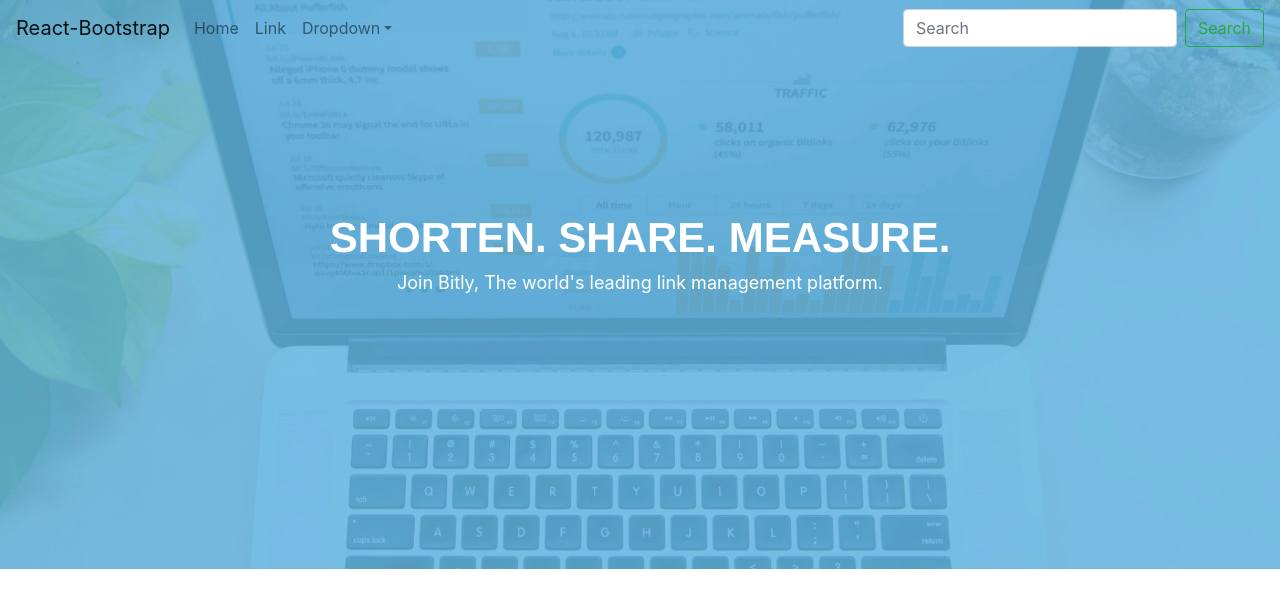
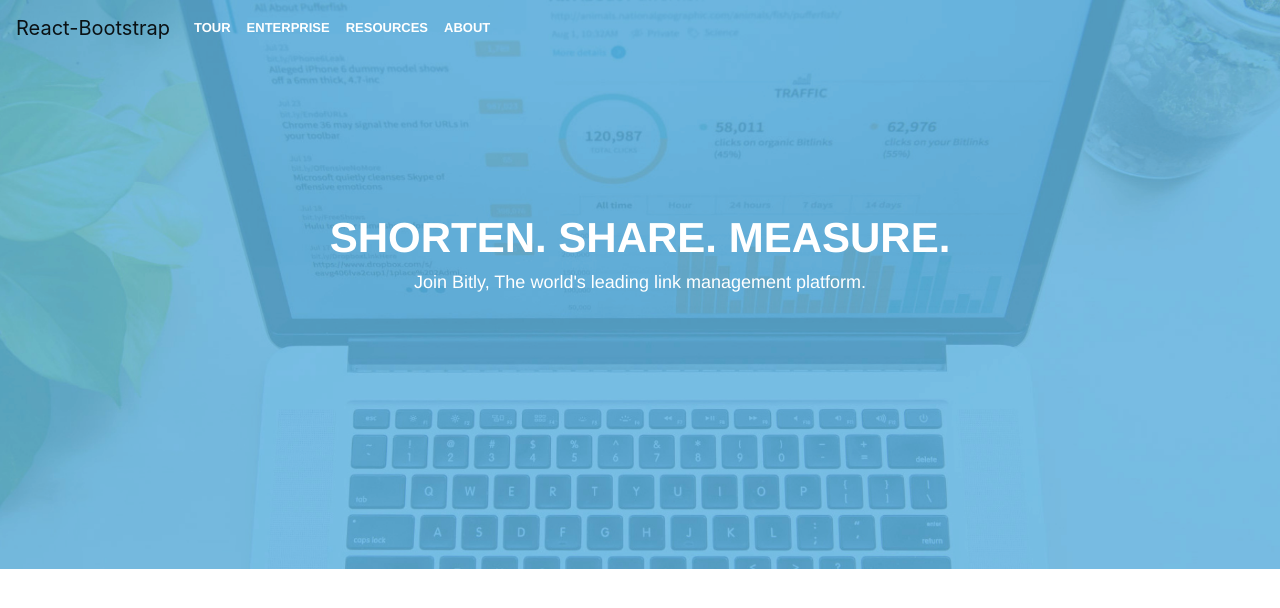
Before and after one commit to powerbarrusa/bitly-front-Barr-Covrigaru, a React (Create React App) app: page / in a window 1280 px wide. Shown: the top 608 px of the page. Built offline with nearby package versions, Linux system fonts and the light colour scheme.

Commit message:
navbar links set up with font and decent sizing. now to add logo, button and input field to come after.

```diff
--- a/src/App.css
+++ b/src/App.css
@@ -18,5 +18,13 @@
 
 .motto {
   color: white;
+  font-family: Helvetica;
   font-size: 18px;
 }
+
+.nav-link {
+  font-family: Helvetica !important;
+  color: white !important;
+  font-weight: bold !important;
+  font-size: 13px !important;
+}
--- a/src/components/Navbar.js
+++ b/src/components/Navbar.js
@@ -1,29 +1,20 @@
 import React from 'react'
-import { Navbar, Nav, NavDropdown, Form, FormControl, Button } from 'react-bootstrap'
+import { Navbar, Nav } from 'react-bootstrap'
 
 const BitlyBar = (props) => {
 
   return (
   <div className="App">
-    <Navbar bg="" expand="lg">
+    <Navbar expand="lg">
       <Navbar.Brand href="#home">React-Bootstrap</Navbar.Brand>
       <Navbar.Toggle aria-controls="basic-navbar-nav" />
       <Navbar.Collapse id="basic-navbar-nav">
         <Nav className="mr-auto">
-          <Nav.Link href="#home">Home</Nav.Link>
-          <Nav.Link href="#link">Link</Nav.Link>
-          <NavDropdown title="Dropdown" id="basic-nav-dropdown">
-            <NavDropdown.Item href="#action/3.1">Action</NavDropdown.Item>
-            <NavDropdown.Item href="#action/3.2">Another action</NavDropdown.Item>
-            <NavDropdown.Item href="#action/3.3">Something</NavDropdown.Item>
-            <NavDropdown.Divider />
-            <NavDropdown.Item href="#action/3.4">Separated link</NavDropdown.Item>
-          </NavDropdown>
+          <Nav.Link className="nav-link" href="#tour">TOUR</Nav.Link>
+          <Nav.Link className="nav-link" href="#enterprise">ENTERPRISE</Nav.Link>
+          <Nav.Link className="nav-link" href="#resources">RESOURCES</Nav.Link>
+          <Nav.Link className="nav-link" href="#about">ABOUT</Nav.Link>
         </Nav>
-        <Form inline>
-          <FormControl type="text" placeholder="Search" className="mr-sm-2" />
-          <Button variant="outline-success">Search</Button>
-        </Form>
       </Navbar.Collapse>
     </Navbar>
   </div>
```
Also changed, not shown: src/App.js (+9 -0 lines).
